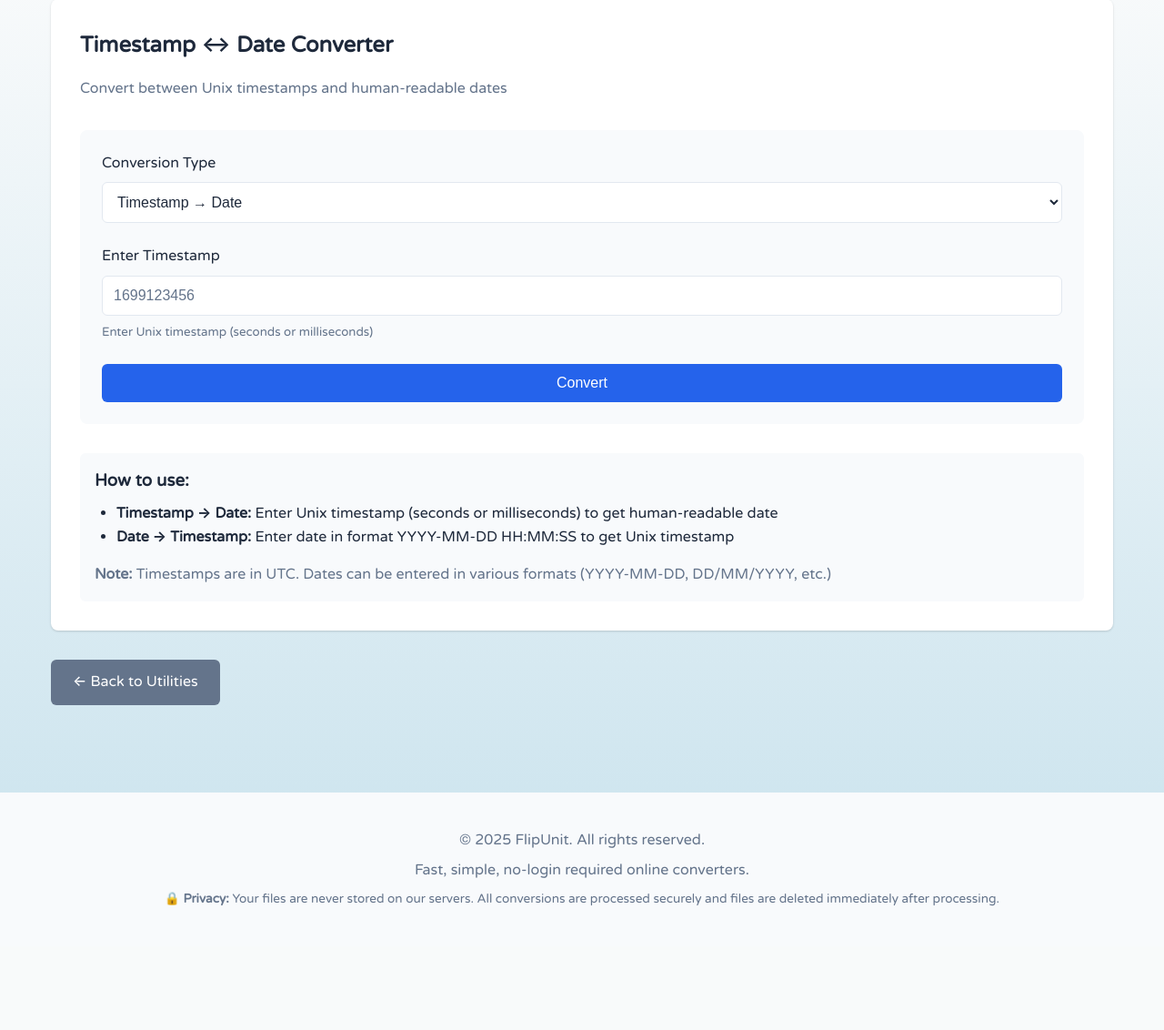
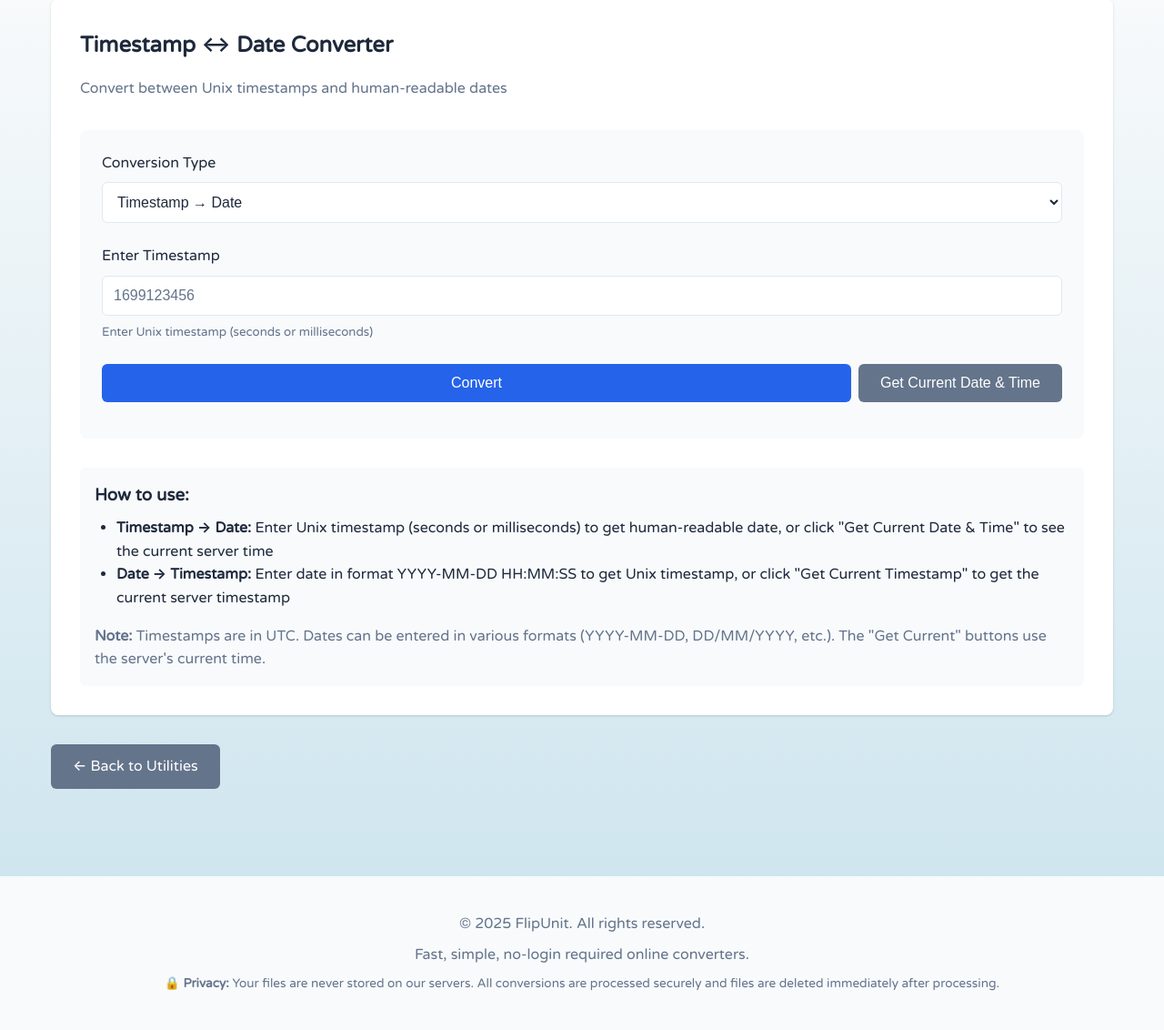
Before and after one commit to TarmoKouhkna/Flipunit, a Django app: page /utilities/timestamp-converter/ in a window 1280 px wide. Shown: the part 110-1242 px from the top of the page at 91% size. Before the commit the page ends 1106 px from the top, so only its background shows below. Run offline with Django 5.2, Linux system fonts and the light colour scheme.

Commit message:
Add 'Get Current' buttons to timestamp converter for server time

```diff
--- a/templates/utilities/timestamp_converter.html
+++ b/templates/utilities/timestamp_converter.html
@@ -46,17 +46,21 @@
             </small>
         </div>
 
-        <button type="submit" class="btn btn-primary btn-block">Convert</button>
+        <div style="display: flex; gap: 0.5rem; margin-bottom: 1rem;">
+            <button type="submit" class="btn btn-primary" style="flex: 1;">Convert</button>
+            <button type="submit" name="get_current" value="timestamp" id="get-current-timestamp" class="btn btn-secondary" style="display: none;">Get Current Timestamp</button>
+            <button type="submit" name="get_current" value="date" id="get-current-date" class="btn btn-secondary" style="display: none;">Get Current Date & Time</button>
+        </div>
     </form>
 
     <div style="margin-top: 2rem; padding: 1rem; background: var(--surface); border-radius: 6px;">
         <h3>How to use:</h3>
         <ul style="margin-left: 1.5rem; margin-top: 0.5rem;">
-            <li><strong>Timestamp → Date:</strong> Enter Unix timestamp (seconds or milliseconds) to get human-readable date</li>
-            <li><strong>Date → Timestamp:</strong> Enter date in format YYYY-MM-DD HH:MM:SS to get Unix timestamp</li>
+            <li><strong>Timestamp → Date:</strong> Enter Unix timestamp (seconds or milliseconds) to get human-readable date, or click "Get Current Date & Time" to see the current server time</li>
+            <li><strong>Date → Timestamp:</strong> Enter date in format YYYY-MM-DD HH:MM:SS to get Unix timestamp, or click "Get Current Timestamp" to get the current server timestamp</li>
         </ul>
         <p style="margin-top: 1rem; color: var(--text-secondary);">
-            <strong>Note:</strong> Timestamps are in UTC. Dates can be entered in various formats (YYYY-MM-DD, DD/MM/YYYY, etc.)
+            <strong>Note:</strong> Timestamps are in UTC. Dates can be entered in various formats (YYYY-MM-DD, DD/MM/YYYY, etc.). The "Get Current" buttons use the server's current time.
         </p>
     </div>
 </div>
@@ -71,16 +75,35 @@ document.addEventListener('DOMContentLoaded', function() {
     const inputValue = document.getElementById('input_value');
     const inputHint = document.getElementById('input_hint');
 
-    conversionType.addEventListener('change', function() {
-        if (this.value === 'timestamp_to_date') {
+    const getCurrentTimestamp = document.getElementById('get-current-timestamp');
+    const getCurrentDate = document.getElementById('get-current-date');
+
+    function updateUI() {
+        if (conversionType.value === 'timestamp_to_date') {
             inputLabel.textContent = 'Enter Timestamp';
             inputValue.placeholder = '1699123456';
             inputHint.textContent = 'Enter Unix timestamp (seconds or milliseconds)';
+            getCurrentTimestamp.style.display = 'none';
+            getCurrentDate.style.display = 'inline-block';
         } else {
             inputLabel.textContent = 'Enter Date';
             inputValue.placeholder = '2023-11-04 12:34:56';
             inputHint.textContent = 'Enter date in format YYYY-MM-DD HH:MM:SS or DD/MM/YYYY';
+            getCurrentTimestamp.style.display = 'inline-block';
+            getCurrentDate.style.display = 'none';
         }
+    }
+
+    conversionType.addEventListener('change', updateUI);
+    updateUI(); // Initialize on page load
+
+    // Make input optional when using "Get Current" buttons
+    getCurrentTimestamp.addEventListener('click', function(e) {
+        inputValue.removeAttribute('required');
+    });
+
+    getCurrentDate.addEventListener('click', function(e) {
+        inputValue.removeAttribute('required');
     });
 
     // Convert UTC time to user's local timezone
--- a/utilities/views.py
+++ b/utilities/views.py
@@ -1,6 +1,7 @@
 from django.shortcuts import render
 from django.http import HttpResponse
 from django.contrib import messages
+from django.utils import timezone as django_timezone
 import re
 import io
 import random
@@ -534,8 +535,31 @@ def timestamp_converter(request):
     if request.method == 'POST':
         conversion_type = request.POST.get('conversion_type', 'timestamp_to_date')
         input_value = request.POST.get('input_value', '').strip()
+        get_current = request.POST.get('get_current', '')
 
-        if not input_value:
+        # Handle "Get Current" button clicks
+        if get_current:
+            now = django_timezone.now()
+            if get_current == 'timestamp':
+                # Return current timestamp
+                timestamp_seconds = int(now.timestamp())
+                timestamp_milliseconds = int(now.timestamp() * 1000)
+                result = {
+                    'type': 'timestamp',
+                    'seconds': timestamp_seconds,
+                    'milliseconds': timestamp_milliseconds,
+                }
+            elif get_current == 'date':
+                # Return current date/time
+                dt = now
+                if dt.tzinfo is None:
+                    dt = pytz.UTC.localize(dt)
+                result = {
+                    'type': 'date',
+                    'utc': dt.strftime('%Y-%m-%d %H:%M:%S UTC'),
+                    'iso': dt.isoformat(),
+                }
+        elif not input_value:
             error = 'Please enter a value'
         else:
             try:
```
